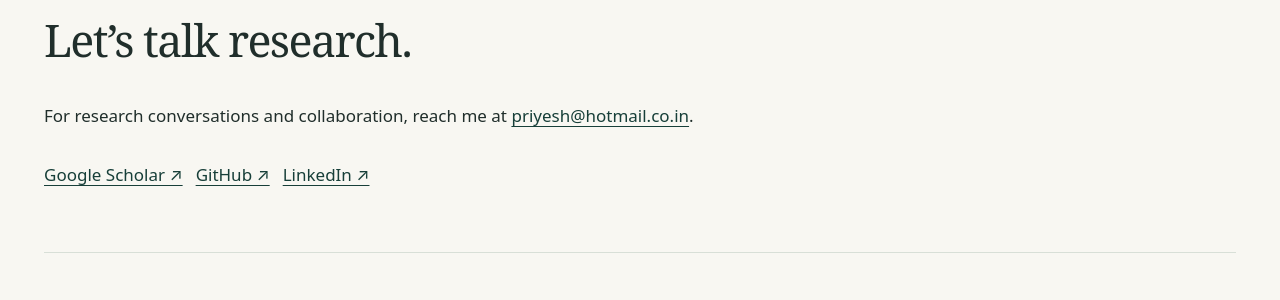
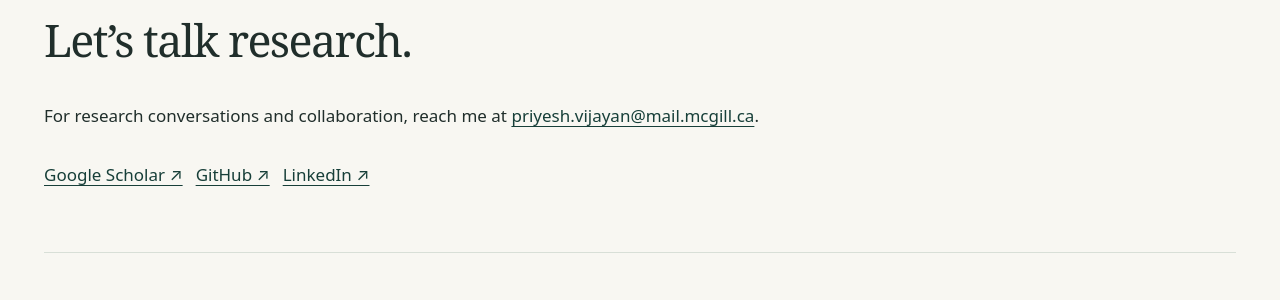
Before and after one commit to PriyeshV/priyeshv.github.io, a Jekyll site: the page built from index.html, in a window 1280 px wide and 900 px high, scrolled down 3382 px. Shown: the part 452-752 px from the top of the window. Built offline with Jekyll 4.4.1, drawn with Linux system fonts in a browser that asks for light colours.

Commit message:
new website

```diff
--- a/index.html
+++ b/index.html
@@ -81,4 +81,4 @@ permalink: /
 
 <section class="section"><div class="section-head"><div><p class="eyebrow">Selected work</p><h2>Recent & representative papers.</h2></div><a href="{{ '/publications/' | relative_url }}">Full publication archive →</a></div>{% include selected-publications.html %}</section>
 <section class="section split"><div><p class="eyebrow">Recent updates</p><h2>From the research desk.</h2></div><ul class="timeline"><li><span class="date">2026</span><p>“Addressing Sparse-Rewards in RL with Scalable Hierarchical Novel Eigen Options” accepted at NeurIPS 2026; also presented as a spotlight at the RLC workshop on Reinforcement Learning Beyond Rewards.</p></li><li><span class="date">2026</span><p>Recognized as a Top Reviewer at NeurIPS.</p></li><li><span class="date">2025</span><p>Presented work on Laplacian representations for value function approximation at the RLC workshop on Inductive Biases in Reinforcement Learning.</p></li></ul></section>
-<section class="section"><p class="eyebrow">Get in touch</p><h2>Let’s talk research.</h2><p>For research conversations and collaboration, reach me at <a href="mailto:priyesh@hotmail.co.in">priyesh@hotmail.co.in</a>.</p><div class="actions"><a href="https://scholar.google.com/citations?user=6_MJikoAAAAJ&amp;hl=en">Google Scholar ↗</a><a href="https://github.com/priyeshv">GitHub ↗</a><a href="https://in.linkedin.com/in/priyesh-vijayan-a9428057">LinkedIn ↗</a></div></section>
+<section class="section"><p class="eyebrow">Get in touch</p><h2>Let’s talk research.</h2><p>For research conversations and collaboration, reach me at <a href="mailto:priyesh.vijayan@mail.mcgill.ca">priyesh.vijayan@mail.mcgill.ca</a>.</p><div class="actions"><a href="https://scholar.google.com/citations?user=6_MJikoAAAAJ&amp;hl=en">Google Scholar ↗</a><a href="https://github.com/priyeshv">GitHub ↗</a><a href="https://in.linkedin.com/in/priyesh-vijayan-a9428057">LinkedIn ↗</a></div></section>
```
